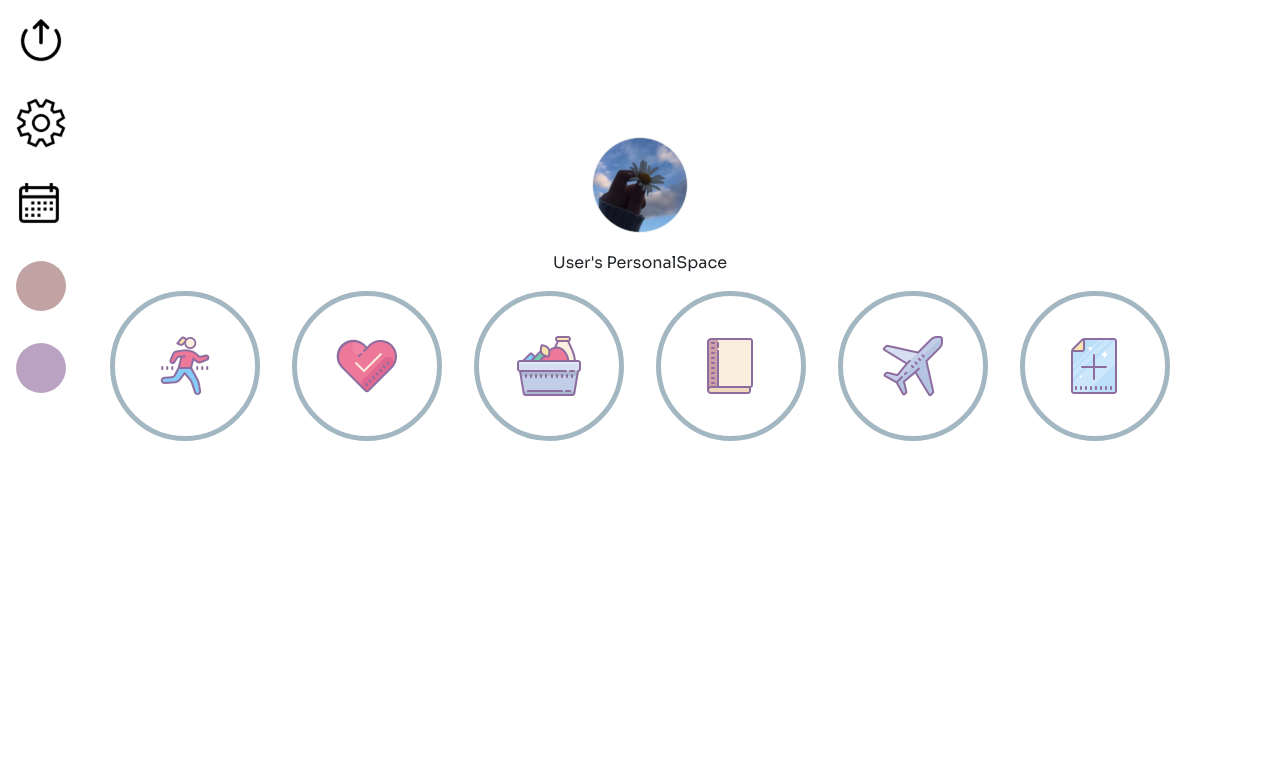
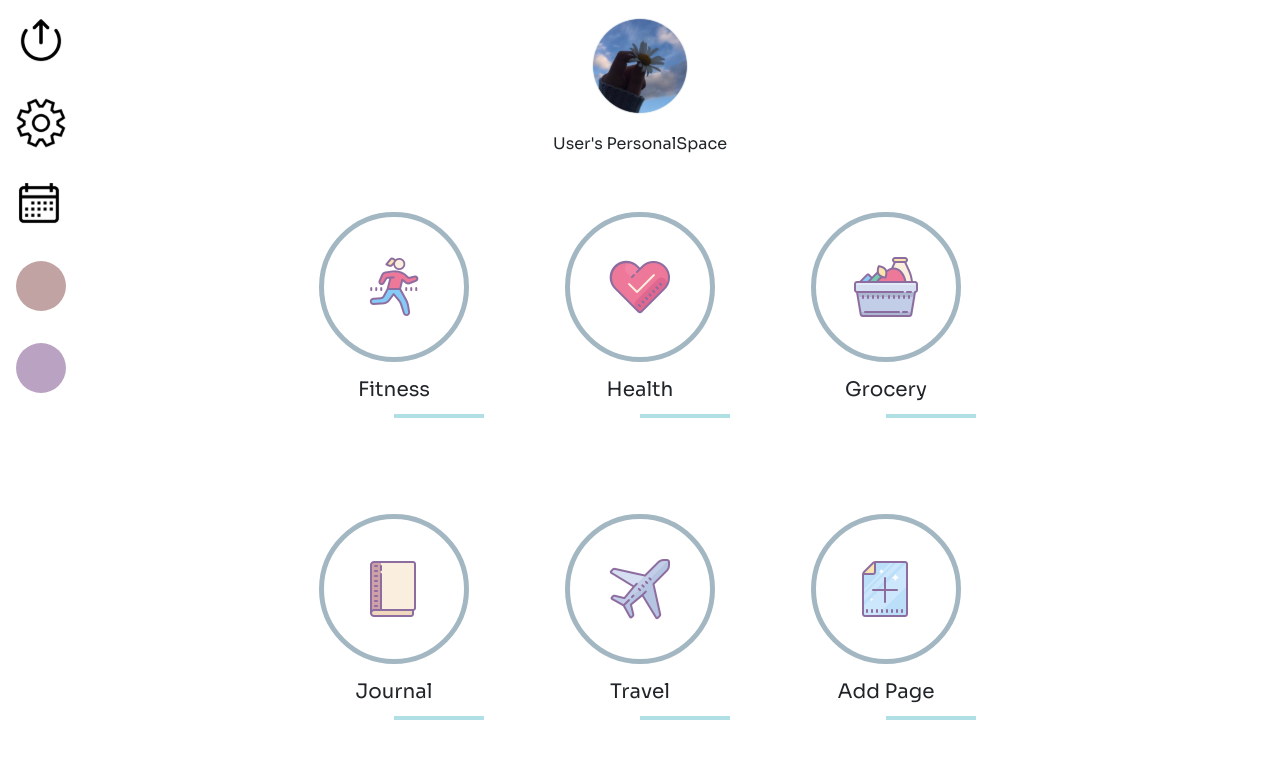
Before and after one commit to AlvarezKevin/Lifelyhood, a React (Create React App) app: page /personal in a window 1280 px wide. Shown: the top 758 px of the page. Built offline with nearby package versions, Linux system fonts and the light colour scheme.

Commit message:
added styling to personal workspace

```diff
--- a/src/pages/personalspace.js
+++ b/src/pages/personalspace.js
@@ -7,6 +7,7 @@ import travel from "../images/personal/travel.svg";
 import add from "../images/personal/add.svg";
 import ProfileNav from "../components/ProfileNav";
 import UserInfo from "../components/UserInfo";
+import "../styles/Pages.css"
 import { Link } from "react-router-dom";
 
 const Personalspace = () => {
@@ -16,24 +17,61 @@ const Personalspace = () => {
       <div className="main">
         <UserInfo />
         <div className="pages">
-          <Link>
-            <img src={fitness} alt="Fitness" />
+
+          <div className="page-box">
+            <div className="page-title">
+              <Link className="page-img">
+                <img className="page-ico" src={fitness} alt="Fitness" />
               </Link>
-          <Link>
-            <img src={health} alt="Health" />
+              <h5>Fitness</h5>
+            </div>
+          </div>
+
+          <div className="page-box">
+            <div className="page-title">
+              <Link className="page-img">
+                <img className="page-ico" src={health} alt="Health" />
               </Link>
-          <Link>
-            <img src={grocery} alt="Grocery" />
+              <h5>Health</h5>
+            </div>
+          </div>
+
+          <div className="page-box">
+            <div className="page-title">
+              <Link className="page-img">
+                <img className="page-ico" src={grocery} alt="Grocery" />
               </Link>
-          <Link>
-            <img src={journal} alt="Journal" />
+              <h5>Grocery</h5>
+            </div>
+          </div>
+
+          <div className="page-box">
+            <div className="page-title">
+              <Link className="page-img">
+                <img className="page-ico" src={journal} alt="Journal" />
               </Link>
-          <Link>
-            <img src={travel} alt="Travel" />
+              <h5>Journal</h5>
+            </div>
+          </div>
+
+          <div className="page-box">
+            <div className="page-title">
+              <Link className="page-img">
+                <img className="page-ico" src={travel} alt="Travel" />
               </Link>
-          <Link>
-            <img src={add} alt="Add Page" />
+              <h5>Travel</h5>
+            </div>
+          </div>
+
+          <div className="page-box">
+            <div className="page-title">
+              <Link className="page-img">
+                <img className="page-ico" src={add} alt="Add Page" />
               </Link>
+              <h5>Add Page</h5>
+            </div>
+          </div>
+
         </div>
       </div>
     </div>
--- /dev/null
+++ b/src/styles/Pages.css
@@ -0,0 +1,66 @@
+.pages {
+    display: grid;
+    grid-template-columns: repeat(3, 1fr);
+    justify-content:center;
+    align-items:center;
+    text-align: center;
+    grid-gap:1rem;
+}
+
+.page-box{
+    padding: 1rem;
+    cursor: pointer;
+}
+
+.page-box:hover > .page-title:after,
+.page-box:hover > .page-title:before{
+    width: 30px;
+}
+
+.page-box:hover .page-img{
+    transform: translateX(-20px);
+}
+
+.page-title{
+    display:flex;
+    flex-direction: column;
+    align-items:center;
+    padding: 0.5rem;
+    margin-bottom: 1.5rem;
+    position: relative;
+}
+
+.page-title:after{
+    content: '';
+    position:absolute;
+    bottom: 0;
+    right: 50%;
+    height:4px;
+    background-color: powderblue;
+    transition: .5s;
+}
+
+.page-title:before{
+    content: '';
+    position:absolute;
+    bottom: 0;
+    left: 50%;
+    width: 90px;
+    height:4px;
+    background-color: powderblue;
+}
+
+.page-img{
+    position: relative;
+    display:flex;
+    justify-content:center;
+    align-items:center;
+    transition: .5s;
+}
+
+.page-img:after{
+    content: '';
+    position:absolute;
+    top:0;
+    left: 0;
+}
```
Lines whose indentation alone changed are shown as unchanged.
